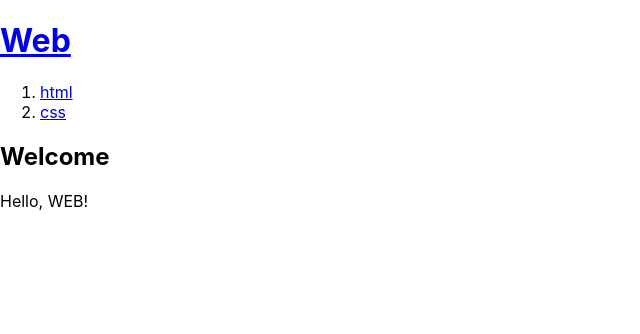
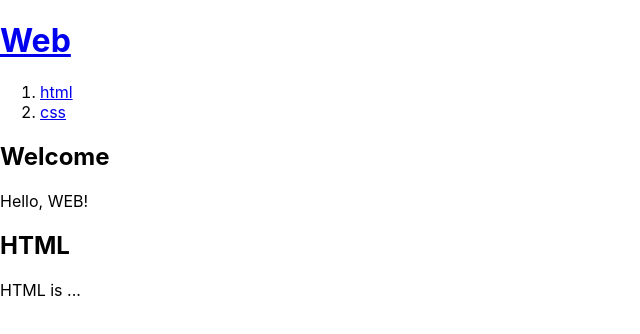
Before and after one commit to ryeong904/React, a React (Create React App) app: page / in a window 1280 px wide. Shown: the top 334 px of the page, without its empty margins (0-640 px from the left). Built offline with nearby package versions, Linux system fonts and the light colour scheme.

Commit message:
동적으로 모듈 만들기

```diff
--- a/package.json
+++ b/package.json
@@ -2,6 +2,7 @@
   "name": "react-app",
   "version": "0.1.0",
   "private": true,
+  "homepage": "https://ryeong904.github.io/react/",
   "dependencies": {
     "@testing-library/jest-dom": "^5.16.4",
     "@testing-library/react": "^13.3.0",
--- a/src/App.js
+++ b/src/App.js
@@ -2,7 +2,7 @@ import logo from './logo.svg';
 import './App.css';
 
 // 반드시 대문자로 시작하기
-function HeaderTag() {
+function Header() {
   return (
     <header>
       <h1>
@@ -13,35 +13,42 @@ function HeaderTag() {
 }
 
 //test commit
-function NavTag() {
+function Nav(props) {
+  console.log(props);
+  const list = props.data.map((e) => {
+    return (
+      <li key={e.id}>
+        <a href={'/read/' + e.id}>{e.title}</a>
+      </li>
+    );
+  });
+
   return (
     <nav>
-      <ol>
-        <li>
-          <a href="/read/1">html</a>
-        </li>
-        <li>
-          <a href="/read/2">css</a>
-        </li>
-      </ol>
+      <ol>{list}</ol>
     </nav>
   );
 }
 
-function ArticleTag() {
+function Article(props) {
   return (
     <article>
-      <h2>Welcome</h2>
-      Hello, WEB!
+      <h2>{props.title}</h2>
+      {props.body}
     </article>
   );
 }
 function App() {
+  const topics = [
+    { id: 1, title: 'html', body: 'html is ..' },
+    { id: 2, title: 'css', body: 'css is ..' },
+  ];
   return (
     <div>
-      <HeaderTag></HeaderTag>
-      <NavTag></NavTag>
-      <ArticleTag></ArticleTag>
+      <Header></Header>
+      <Nav data={topics}></Nav>
+      <Article title="Welcome" body="Hello, WEB!"></Article>
+      <Article title="HTML" body="HTML is ..."></Article>
     </div>
   );
 }
```
